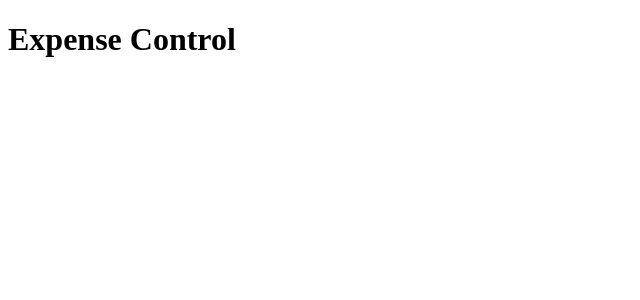
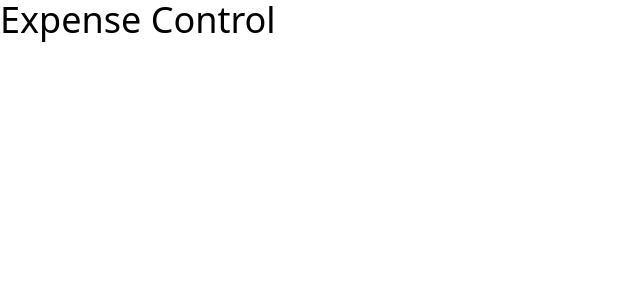
Before and after one commit to GilpiDv/expense-control, a React (Vite) app: page / in a window 1280 px wide. Shown: the top 300 px of the page, without its empty margins (0-640 px from the left). Built offline with nearby package versions, Linux system fonts and the light colour scheme.

Commit message:
install tailwindcss

```diff
--- a/package.json
+++ b/package.json
@@ -10,8 +10,10 @@
     "preview": "vite preview"
   },
   "dependencies": {
+    "@tailwindcss/vite": "^4.1.7",
     "react": "^19.1.0",
-    "react-dom": "^19.1.0"
+    "react-dom": "^19.1.0",
+    "tailwindcss": "^4.1.7"
   },
   "devDependencies": {
     "@eslint/js": "^9.25.0",
--- a/src/App.tsx
+++ b/src/App.tsx
@@ -2,7 +2,7 @@ function App() {
 
   return (
     <>
-      <h1>Expense Control</h1>
+      <h1 className="text-4xl">Expense Control</h1>
     </>
   )
 }
--- a/src/index.css
+++ b/src/index.css
@@ -0,0 +1 @@
+@import "tailwindcss";
--- a/vite.config.ts
+++ b/vite.config.ts
@@ -1,7 +1,8 @@
 import { defineConfig } from 'vite'
 import react from '@vitejs/plugin-react-swc'
+import tailwindcss from '@tailwindcss/vite'
 
 // https://vite.dev/config/
 export default defineConfig({
-  plugins: [react()],
+  plugins: [react(), tailwindcss()],
 })
```
Also changed, not shown: 1 other file (tests, documents, lock files or other folders).
